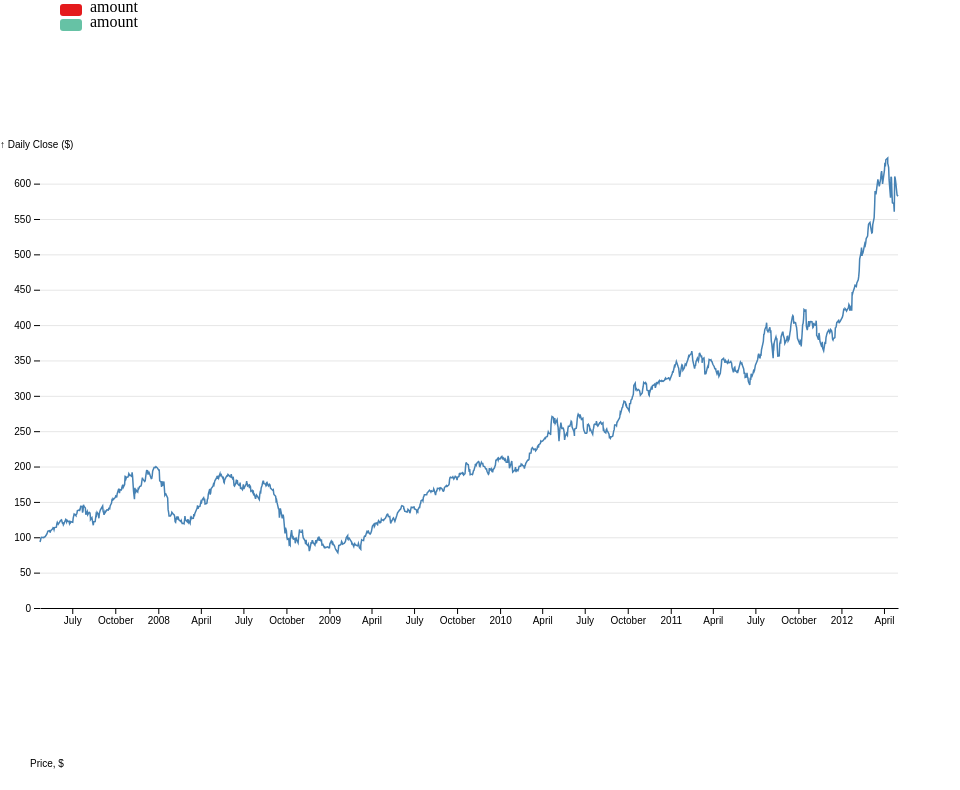
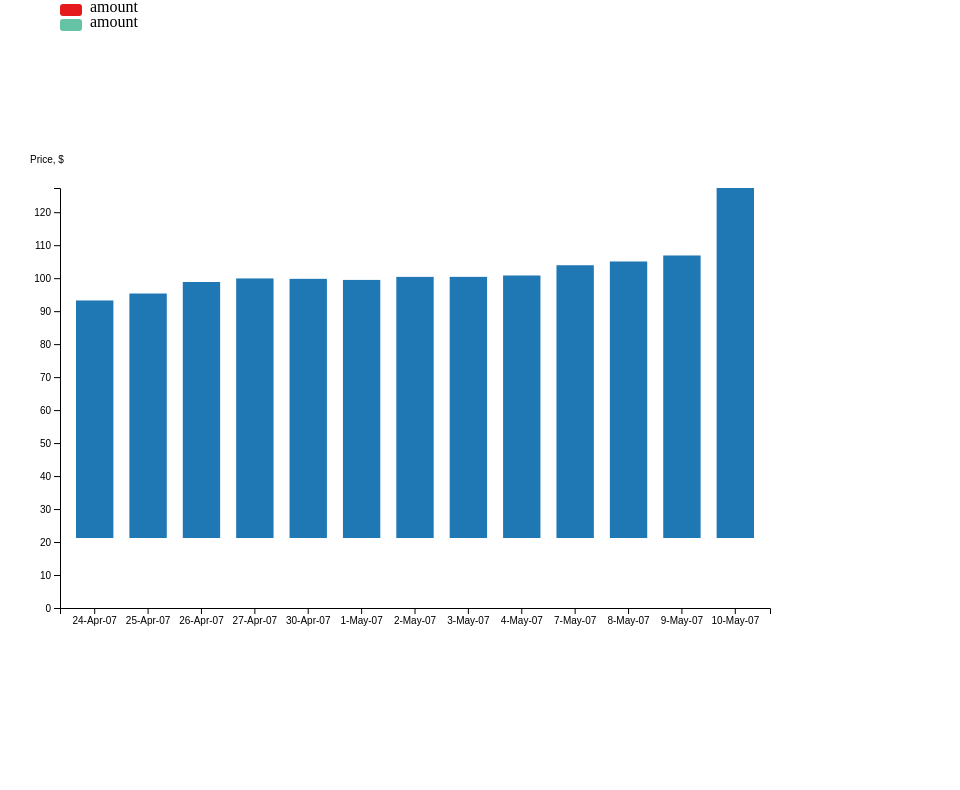
Before and after one commit to Novikov-Pavel/D3JS-chart, a Vue app: page / in a window 1280 px wide. Shown: the part 466-1256 px from the top of the page, without its empty margins (0-960 px from the left). After the commit the page ends 1108 px from the top, so only its background shows below. Built offline with nearby package versions, Linux system fonts and the light colour scheme.

Commit message:
Сделал barChart, пофиксил zoom

```diff
--- a/src/App.vue
+++ b/src/App.vue
@@ -28,7 +28,7 @@
       :font-weight-values="false"
       :font-italic-values="false"
     />
-    <LineWithTooltip />
+    <!-- <LineWithTooltip /> -->
     <BarChartVertic
       :width="width"
       :height="height"
@@ -37,9 +37,9 @@
       :margin-bottom="marginBottom"
       :margin-left="marginLeft"
       :data="data"
-      :animation="true"
+      :animation="false"
     />
-    <BarChartHoriz
+    <!-- <BarChartHoriz
       :width="width"
       :height="height"
       :margin-top="marginTop"
@@ -48,7 +48,7 @@
       :margin-left="marginLeft"
       :data="data"
       :animation="true"
-    />
+    /> -->
   </div>
 </template>
 
@@ -67,19 +67,163 @@ const marginRight = 30;
 const marginBottom = 30;
 const marginLeft = 60;
 const data = [
-  { date: "24-Apr-07", amount: 93.24, y2: 0, test: "3rdObj1" },
-  { date: "25-Apr-07", amount: 95.35, y2: 2, test: "3rdObj2" },
-  { date: "26-Apr-07", amount: 98.84, y2: 3, test: "3rdObj3" },
-  { date: "27-Apr-07", amount: 99.92, y2: 1, test: "3rdObj4" },
-  { date: "30-Apr-07", amount: 99.8, y2: 0, test: "3rdObj5" },
-  { date: "1-May-07", amount: 99.47, y2: 1, test: "3rdObj6" },
-  { date: "2-May-07", amount: 100.39, y2: 2, test: "3rdObj7" },
-  { date: "3-May-07", amount: 100.4, y2: 1, test: "3rdObj8" },
-  { date: "4-May-07", amount: 100.81, y2: 1, test: "3rdObj9" },
-  { date: "7-May-07", amount: 103.92, y2: 3, test: "3rdObj10" },
-  { date: "8-May-07", amount: 105.06, y2: 3, test: "3rdObj11" },
-  { date: "9-May-07", amount: 106.88, y2: 0, test: "3rdObj12" },
-  { date: "10-May-07", amount: 127.34, y2: 2, test: "3rdObj13" },
+  {
+    date: "24-Apr-07",
+    amount: 93.24,
+    test: "3rdObj1",
+    dateAmount: "amount",
+  },
+  {
+    date: "25-Apr-07",
+    amount: 95.35,
+    test: "3rdObj2",
+    dateAmount: "amount",
+  },
+  {
+    date: "26-Apr-07",
+    amount: 98.84,
+    test: "3rdObj3",
+    dateAmount: "amount",
+  },
+  {
+    date: "27-Apr-07",
+    amount: 99.92,
+    test: "3rdObj4",
+    dateAmount: "amount",
+  },
+  {
+    date: "30-Apr-07",
+    amount: 99.8,
+    test: "3rdObj5",
+    dateAmount: "amount",
+  },
+  {
+    date: "1-May-07",
+    amount: 99.47,
+    test: "3rdObj6",
+    dateAmount: "amount",
+  },
+  {
+    date: "2-May-07",
+    amount: 100.39,
+    test: "3rdObj7",
+    dateAmount: "amount",
+  },
+  {
+    date: "3-May-07",
+    amount: 100.4,
+    test: "3rdObj8",
+    dateAmount: "amount",
+  },
+  {
+    date: "4-May-07",
+    amount: 100.81,
+    test: "3rdObj9",
+    dateAmount: "amount",
+  },
+  {
+    date: "7-May-07",
+    amount: 103.92,
+    test: "3rdObj10",
+    dateAmount: "amount",
+  },
+  {
+    date: "8-May-07",
+    amount: 105.06,
+    test: "3rdObj11",
+    dateAmount: "amount",
+  },
+  {
+    date: "9-May-07",
+    amount: 106.88,
+    test: "3rdObj12",
+    dateAmount: "amount",
+  },
+  {
+    date: "10-May-07",
+    amount: 127.34,
+    test: "3rdObj13",
+    dateAmount: "amount",
+  },
+
+  {
+    date: "24-Apr-07",
+    y2: 0,
+    test: "3rdObj1",
+    dateY2: "Y2",
+  },
+  {
+    date: "25-Apr-07",
+    y2: 2,
+    test: "3rdObj2",
+    dateY2: "Y2",
+  },
+  {
+    date: "26-Apr-07",
+    y2: 3,
+    test: "3rdObj3",
+    dateY2: "Y2",
+  },
+  {
+    date: "27-Apr-07",
+    y2: 1,
+    test: "3rdObj4",
+    dateY2: "Y2",
+  },
+  {
+    date: "30-Apr-07",
+    y2: 0,
+    test: "3rdObj5",
+    dateY2: "Y2",
+  },
+  {
+    date: "1-May-07",
+    y2: 1,
+    test: "3rdObj6",
+    dateY2: "Y2",
+  },
+  {
+    date: "2-May-07",
+    y2: 2,
+    test: "3rdObj7",
+    dateY2: "Y2",
+  },
+  {
+    date: "3-May-07",
+    y2: 1,
+    test: "3rdObj8",
+    dateY2: "Y2",
+  },
+  {
+    date: "4-May-07",
+    y2: 1,
+    test: "3rdObj9",
+    dateY2: "Y2",
+  },
+  {
+    date: "7-May-07",
+    y2: 3,
+    test: "3rdObj10",
+    dateY2: "Y2",
+  },
+  {
+    date: "8-May-07",
+    y2: 3,
+    test: "3rdObj11",
+    dateY2: "Y2",
+  },
+  {
+    date: "9-May-07",
+    y2: 0,
+    test: "3rdObj12",
+    dateY2: "Y2",
+  },
+  {
+    date: "10-May-07",
+    y2: 2,
+    test: "3rdObj13",
+    dateY2: "Y2",
+  },
 ];
 </script>
 
--- a/src/components/Chart/Chart.vue
+++ b/src/components/Chart/Chart.vue
@@ -40,6 +40,11 @@ onMounted(() => {
   const legendMargin = 70;
   const svg = d3.select("svg");
 
+  const groupDateAmount = d3.group(props.data, (d) => d.dateAmount);
+  const dataAmount = groupDateAmount.get('amount');
+  const groupDateY2 = d3.group(props.data, (d) => d.dateY2);
+  const dataY2 = groupDateY2.get('Y2');
+
   // 1. Позиционирование легенды
   const divChart = svg
     .append("g")
@@ -54,7 +59,7 @@ onMounted(() => {
   //3. Создание осей, форматирование их значений и их названия
   const x = d3
     .scaleTime()
-    .domain(d3.extent(props.data, (d) => parseTime(d.date)))
+    .domain(d3.extent(dataAmount, (d) => parseTime(d.date)))
     .range([props.marginLeft, props.width - props.marginRight]);
 
   const axisX = divChart
@@ -75,7 +80,7 @@ onMounted(() => {
   const y1 = d3
     .scaleLinear()
     .range([props.height - props.marginBottom - legendMargin, props.marginTop]);
-  y1.domain([0, d3.max(props.data, (d) => d.amount)]);
+  y1.domain([0, d3.max(dataAmount, (d) => d.amount)]);
 
   const y2 = d3
     .scaleLinear()
@@ -210,7 +215,7 @@ onMounted(() => {
       .attr("transform", "translate(0," + 15 + ")");
   }
 
-  // 10. Добавление clipPath для выделения при зуме
+  // 10. Добавление clipPath
   svg
     .append("defs")
     .append("svg:clipPath")
@@ -243,30 +248,30 @@ onMounted(() => {
 
   // 13. Отрисовка графиков и заливок
   Line.append("path")
-    .datum(props.data)
+    .datum(dataAmount)
     .attr("class", "line1")
     .attr("fill", "none")
     .attr("stroke-width", 2)
     .attr("stroke", d3.scaleOrdinal(d3.schemeSet1))
-    .attr("d", line1(props.data));
+    .attr("d", line1(dataAmount));
 
   Line.append("path")
-    .datum(props.data)
+    .datum(dataAmount)
     .attr("class", "aria1")
     .attr("fill", d3.scaleOrdinal(d3.schemeSet1))
     .attr("fill-opacity", 0.2)
     .attr("d", ariaChart1);
 
   Line.append("path")
-    .datum(props.data)
+    .datum(dataY2)
     .attr("fill", "none")
     .attr("class", "line2")
     .attr("stroke-width", 2)
     .attr("stroke", d3.scaleOrdinal(d3.schemeSet2))
-    .attr("d", line2(props.data));
+    .attr("d", line2(dataY2));
 
   Line.append("path")
-    .datum(props.data)
+    .datum(dataY2)
     .attr("class", "aria2")
     .attr("fill", d3.scaleOrdinal(d3.schemeSet2))
     .attr("fill-opacity", 0.2)
@@ -280,14 +285,14 @@ onMounted(() => {
 
   const gCircle1 = gCircles
     .selectAll(".gCircle1")
-    .data(props.data)
+    .data(dataAmount)
     .enter()
     .append("circle")
     .attr("class", "gCircle1");
 
   const gCircle2 = gCircles
     .selectAll(".gCircle2")
-    .data(props.data)
+    .data(dataY2)
     .enter()
     .append("circle")
     .attr("class", "gCircle2");
@@ -345,7 +350,7 @@ onMounted(() => {
 
   values1
     .selectAll("text")
-    .data(props.data)
+    .data(dataAmount)
     .enter()
     .append("text")
     .attr("x", (d) => x(parseTime(d.date)))
@@ -366,7 +371,7 @@ onMounted(() => {
 
   values2
     .selectAll("text")
-    .data(props.data)
+    .data(dataY2)
     .enter()
     .append("text")
     .attr("x", (d) => x(parseTime(d.date)))
```
Also changed, not shown: src/components/Bar/BarChartVertic.vue (+141 -21 lines).
